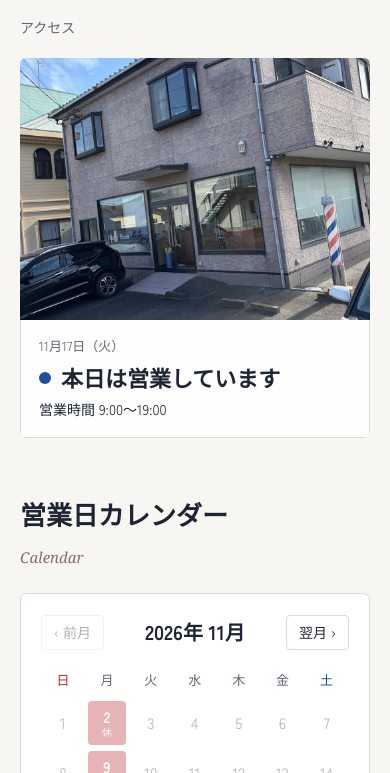
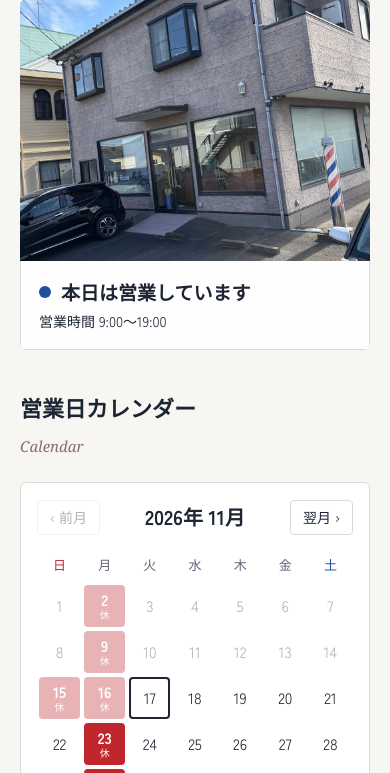
Before and after one commit to Ryo424242/hairsroom-otomo, a plain HTML site: page index.html in a window 390 px wide. Shown: the part 149-922 px from the top of the page. Drawn offline with Linux system fonts and the light colour scheme; a web font is replaced by a local one.

Commit message:
Add files via upload

```diff
--- a/index.html
+++ b/index.html
@@ -46,12 +46,11 @@ header nav a:hover{color:var(--ink)}
 
 .hero{position:relative;border-radius:6px;overflow:hidden}
 .hero img{width:100%;aspect-ratio:16/8;object-fit:cover}
-.today{position:absolute;left:16px;bottom:16px;right:16px;max-width:420px;background:rgba(255,255,255,.95);border-radius:6px;padding:14px 18px;box-shadow:0 4px 18px rgba(0,0,0,.15)}
-.today .date{font-size:13px;color:var(--muted)}
-.today .status{font-size:22px;font-weight:700;display:flex;align-items:center;gap:10px}
-.today .status .dot{width:12px;height:12px;border-radius:50%;background:var(--blue);flex:none}
-.today.closed .status .dot{background:var(--red)}
-.today .hours{font-size:14px}
+.now-box{position:absolute;left:16px;bottom:16px;right:16px;max-width:420px;background:rgba(255,255,255,.95);border-radius:6px;padding:14px 18px;box-shadow:0 4px 18px rgba(0,0,0,.15)}
+.now-box .status{font-size:22px;font-weight:700;display:flex;align-items:center;gap:10px}
+.now-box .status .dot{width:12px;height:12px;border-radius:50%;background:var(--blue);flex:none}
+.now-box.closed .status .dot{background:var(--red)}
+.now-box .hours{font-size:14px}
 
 section{padding:56px 0 8px}
 h2{font-family:var(--display-ja);font-size:26px;margin:0 0 4px;text-wrap:balance}
@@ -72,7 +71,7 @@ table.cal td span{display:flex;flex-direction:column;align-items:center;justify-
 table.cal td.off span{background:var(--red);color:#fff;font-weight:700}
 table.cal td.off span small{font-size:10px;font-weight:500}
 table.cal td.past span{opacity:.35}
-table.cal td.today span{outline:2px solid var(--ink);outline-offset:-2px}
+table.cal td.is-today span{outline:2px solid var(--ink);outline-offset:-2px}
 .legend{display:flex;gap:18px;flex-wrap:wrap;font-size:13px;color:var(--muted);margin-top:12px}
 .legend i{display:inline-block;width:14px;height:14px;border-radius:3px;vertical-align:-2px;margin-right:6px}
 .rule{margin-top:14px;font-size:15px}
@@ -107,18 +106,24 @@ ul.menu .note{display:block;font-size:12px;color:var(--muted)}
 footer{margin-top:64px;padding:24px 0 32px;font-size:13px;color:var(--muted);text-align:center}
 
 @media (max-width:640px){
+  header.site{padding:12px 0}
+  header nav{flex-wrap:nowrap;overflow-x:auto;width:100%;gap:16px;padding-bottom:4px;white-space:nowrap}
+  section{padding:40px 0 4px}
+  h2{font-size:22px}
+  .now-box .status{font-size:19px}
+  .cal-box,.panel{padding:16px}
   .info,.greet{grid-template-columns:1fr}
   .greet img{max-width:260px}
   .hero img{aspect-ratio:4/3}
-  .today{position:static;max-width:none;border-radius:0;box-shadow:none;border:1px solid var(--line);border-top:0}
-  table.cal td span{height:44px;font-size:15px}
+  .now-box{position:static;max-width:none;border-radius:0;box-shadow:none;border:1px solid var(--line);border-top:0}
+  table.cal td span{height:42px;font-size:15px}
+  table.cal td{padding:2px}
   .logo .en{font-size:22px} .logo .ja{font-size:24px}
 }
 @media (prefers-reduced-motion:reduce){*{transition:none!important}}
 </style>
 </head>
 <body>
-<div class="pole" aria-hidden="true"></div>
 <div class="draft">試作版です。営業時間・定休日・料金は仮の内容です。</div>
 
 <div class="wrap">
@@ -134,8 +139,7 @@ footer{margin-top:64px;padding:24px 0 32px;font-size:13px;color:var(--muted);tex
 
   <div class="hero" id="top">
     <img src="img/exterior.jpg" alt="Hair's Room 大友の外観。レンガ調の建物とサインポール">
-    <div class="today" id="today" aria-live="polite">
-      <div class="date" id="today-date"></div>
+    <div class="now-box" id="today" aria-live="polite">
       <div class="status"><span class="dot"></span><span id="today-status"></span></div>
       <div class="hours" id="today-hours"></div>
     </div>
@@ -262,8 +266,6 @@ const WD = ["日", "月", "火", "水", "木", "金", "土"];
 // 今日の営業状況
 (function () {
   const r = closedReason(today);
-  document.getElementById("today-date").textContent =
-    `${today.getMonth() + 1}月${today.getDate()}日（${WD[today.getDay()]}）`;
   const box = document.getElementById("today");
   if (r) {
     box.classList.add("closed");
@@ -307,7 +309,7 @@ function render() {
       span.setAttribute("aria-label", `${m + 1}月${d}日 休業（${r}）`);
     }
     if (date < today) td.classList.add("past");
-    if (date.getTime() === today.getTime()) td.classList.add("today");
+    if (date.getTime() === today.getTime()) td.classList.add("is-today");
     td.appendChild(span);
     row.appendChild(td);
     if (date.getDay() === 6) { body.appendChild(row); row = document.createElement("tr"); }
```
